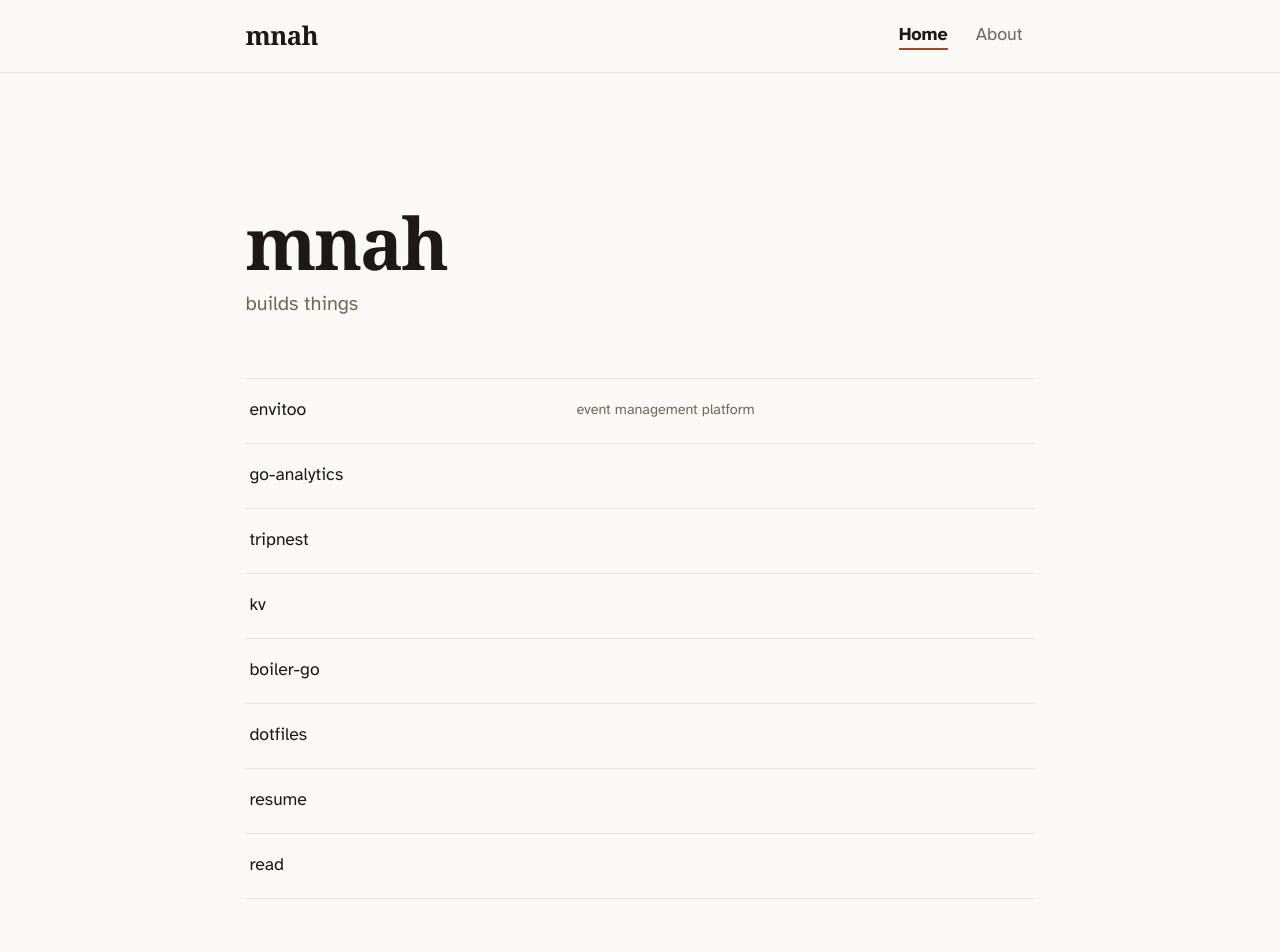
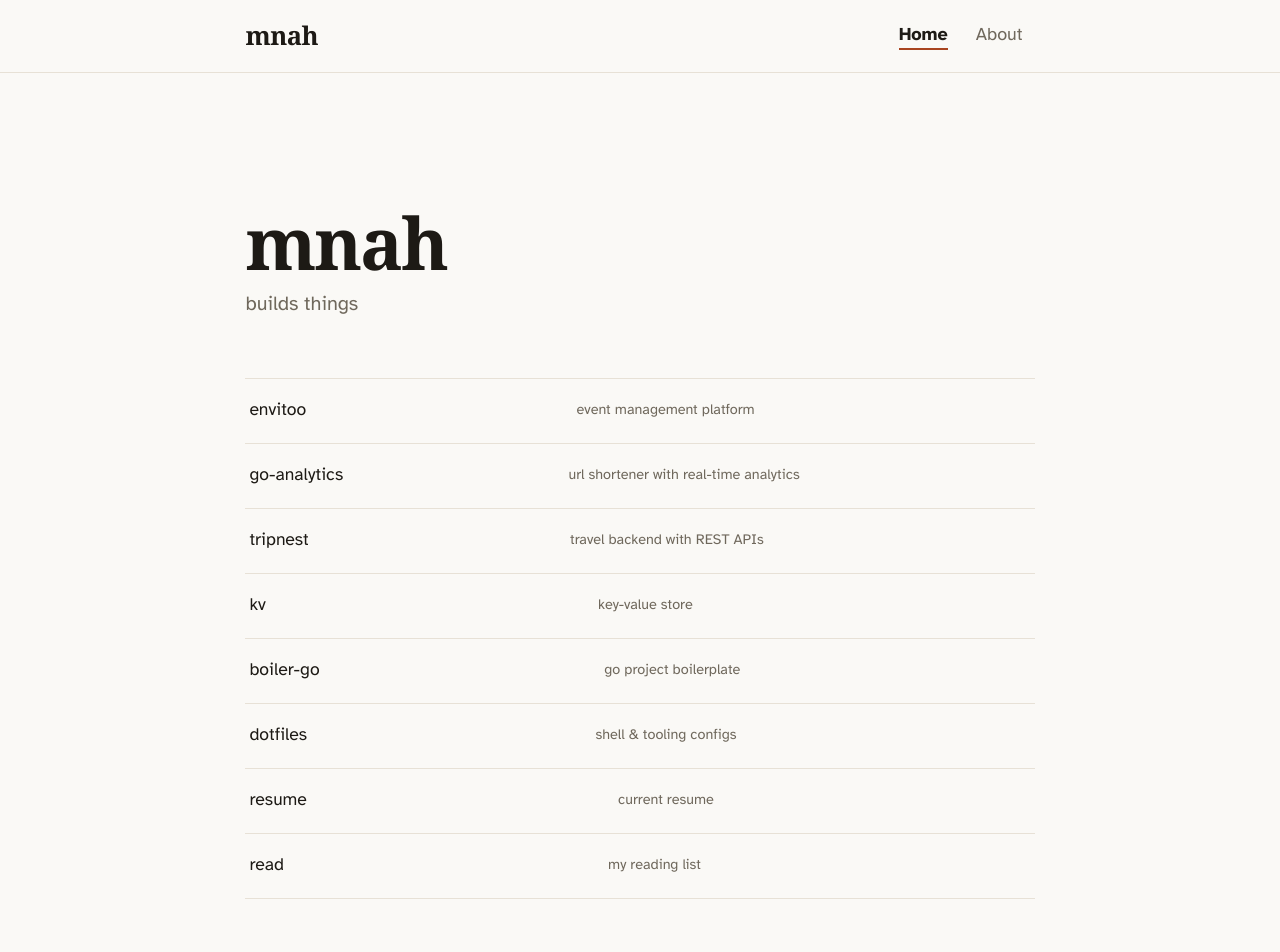
Before and after one commit to mnah05/mnah05, a React (Vite) app: page / in a window 1280 px wide. Shown: the top 952 px of the page. Built offline with nearby package versions, Linux system fonts and the light colour scheme.

Commit message:
add one-line descriptions to all projects

```diff
--- a/src/pages/Home.tsx
+++ b/src/pages/Home.tsx
@@ -17,19 +17,21 @@ type Project = {
 
 const PROJECTS: Project[] = [
 	{ name: "envitoo", href: "https://envitoo.mnah.dev/", desc: "event management platform", priority: 10, year: 2026 },
-	{ name: "go-analytics", href: "https://github.com/mnah05/go-analytics", priority: 9, year: 2026 },
-	{ name: "tripnest", href: "https://github.com/mnah05/tripnest", priority: 8, year: 2026 },
-	{ name: "kv", href: "https://github.com/mnah05/kv", priority: 6 },
-	{ name: "boiler-go", href: "https://github.com/mnah05/boiler-go", priority: 5 },
-	{ name: "dotfiles", href: "https://github.com/mnah05/dotfiles", priority: 4 },
+	{ name: "go-analytics", href: "https://github.com/mnah05/go-analytics", desc: "url shortener with real-time analytics", priority: 9, year: 2026 },
+	{ name: "tripnest", href: "https://github.com/mnah05/tripnest", desc: "travel backend with REST APIs", priority: 8, year: 2026 },
+	{ name: "kv", href: "https://github.com/mnah05/kv", desc: "key-value store", priority: 6 },
+	{ name: "boiler-go", href: "https://github.com/mnah05/boiler-go", desc: "go project boilerplate", priority: 5 },
+	{ name: "dotfiles", href: "https://github.com/mnah05/dotfiles", desc: "shell & tooling configs", priority: 4 },
 	{
 		name: "read",
 		href: "https://raindrop.io/workwithnauman/reads-72899412",
+		desc: "my reading list",
 		priority: 2,
 	},
 	{
 		name: "resume",
 		href: "https://www.overleaf.com/read/dxbtbmgqdrbg#973621",
+		desc: "current resume",
 		priority: 3,
 	},
 ];
```
